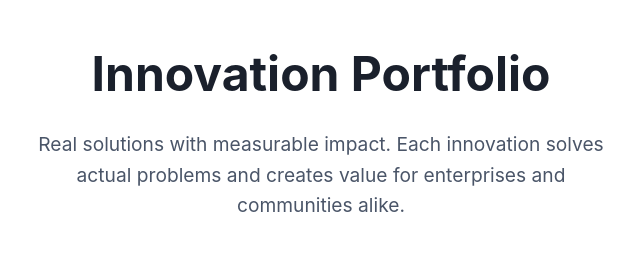
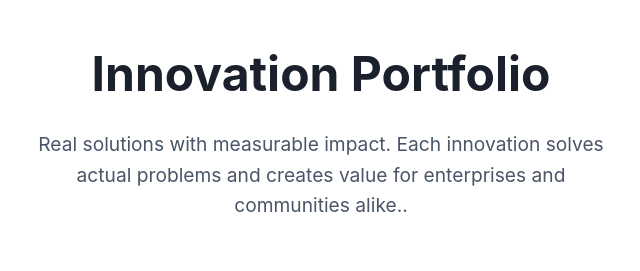
Before and after one commit to piraiai/genaitechinnovations, a plain HTML site: page index.html in a window 1280 px wide. Shown: the part 860-1131 px from the top of the page, 319-959 px from the left. Drawn offline with Linux system fonts and the light colour scheme.

Commit message:
testing the checkin

```diff
--- a/index.html
+++ b/index.html
@@ -1276,14 +1276,14 @@
         </div>
     </section>
 
-    <!-- Innovation Gallery tests -->
+    <!-- Innovation Gallery-->
     <section class="innovation-gallery" id="innovations">
         <div class="gallery-container">
             <div class="gallery-header fade-in">
                 <h2 class="gallery-title">Innovation Portfolio</h2>
                 <p class="gallery-subtitle">
                     Real solutions with measurable impact. Each innovation solves actual problems
-                    and creates value for enterprises and communities alike.
+                    and creates value for enterprises and communities alike..
                 </p>
             </div>
 
```
